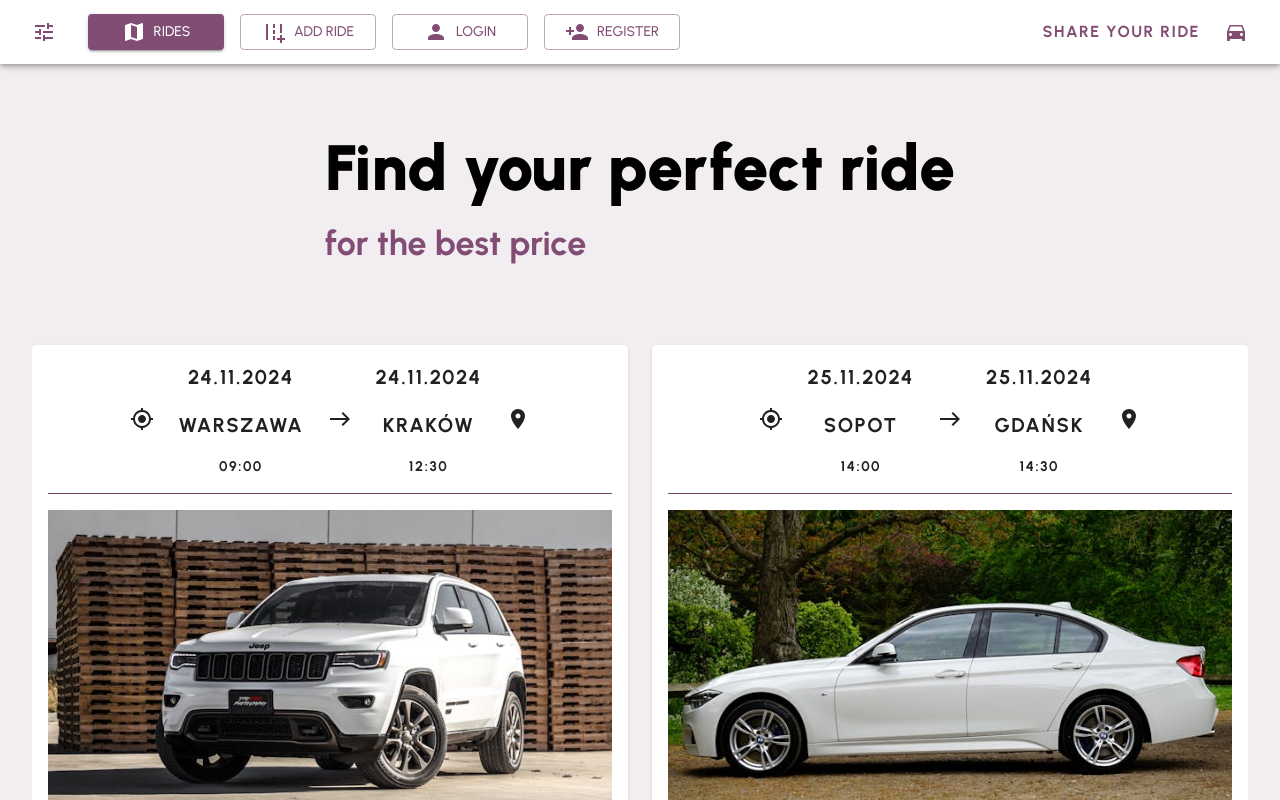
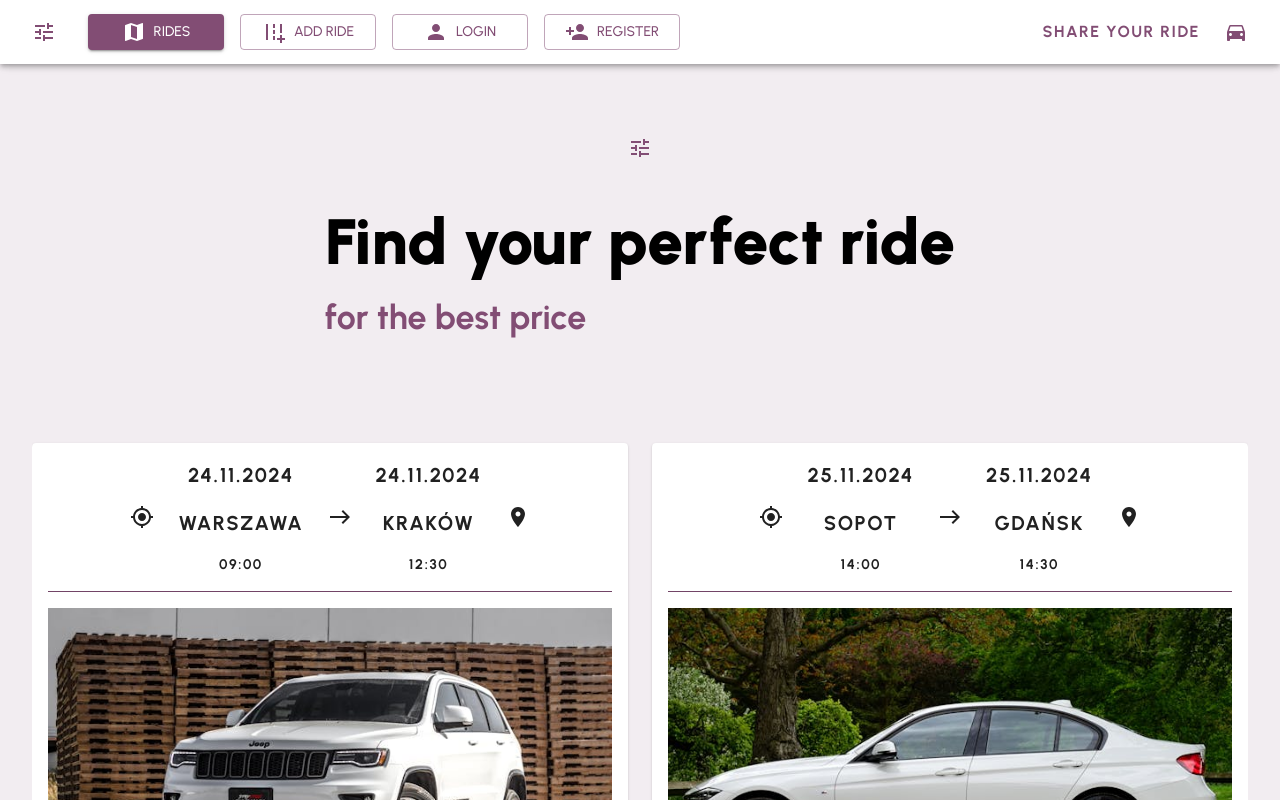
Before and after one commit to Wiolinek/microservice-architecture, a React (Vite) app in the folder client/: page / in a window 1280 px wide. Shown: the top 800 px of the page. Built offline with nearby package versions, Linux system fonts and the light colour scheme.

Commit message:
add Banner component

```diff
--- /dev/null
+++ b/client/src/layouts/Banner.tsx
@@ -0,0 +1,26 @@
+import Box from '@mui/material/Box';
+import Typography from '@mui/material/Typography';
+
+interface BannerProps {
+  title?: string;
+  subtitle?: string;
+}
+
+const Banner = ({ title, subtitle }: BannerProps) => {
+  return (
+    <Box display="flex" flexDirection="column" gap={2} style={{ marginTop: '10px' }} sx={{ flexGrow: 1, p: 3 }}>
+      {title && (
+        <Typography variant="h4" component="h1" sx={{ fontSize: '4rem', fontWeight: 900 }}>
+          {title}
+        </Typography>
+      )}
+      {subtitle && (
+        <Typography variant="h4" component="h2" sx={{ fontWeight: 700, color: 'primary.main' }}>
+          {subtitle}
+        </Typography>
+      )}
+    </Box>
+  );
+};
+
+export default Banner;
--- a/client/src/pages/Home.tsx
+++ b/client/src/pages/Home.tsx
@@ -1,21 +1,24 @@
+import { useLocation } from 'react-router-dom';
 import PageWrapper from '@layouts/PageWrapper';
+import CustomDrawer from '@components/Drawer';
 import RidesList from '@components/RidesList';
+import Banner from '@layouts/Banner';
 import Stack from '@mui/material/Stack';
-import Box from '@mui/material/Box';
-import Typography from '@mui/material/Typography';
+
+const homeTitle = 'Find your perfect ride';
+const homeSubtitle = 'for the best price';
+const singleRidePageTitle = 'Book & go...';
 
 const Home = () => {
+  const { pathname } = useLocation();
+  const isDrawerVisible = pathname === '/' || pathname.includes('/ride');
+
   return (
     <PageWrapper>
       <Stack direction="column" alignItems="center" spacing={6}>
-        <Box display="flex" flexDirection="column" gap={2}>
-          <Typography variant="h4" component="h1" sx={{ fontSize: '4rem', fontWeight: 900 }}>
-            Find your perfect ride
-          </Typography>
-          <Typography variant="h4" component="h2" sx={{ fontWeight: 700, color: 'primary.main' }}>
-            for the best price
-          </Typography>
-        </Box>
+        {isDrawerVisible && <CustomDrawer />}
+        {pathname === '/' && <Banner title={homeTitle} subtitle={homeSubtitle}></Banner>}
+        {pathname.includes('/ride') && <Banner title={singleRidePageTitle}></Banner>}
         <RidesList />
       </Stack>
     </PageWrapper>
```
